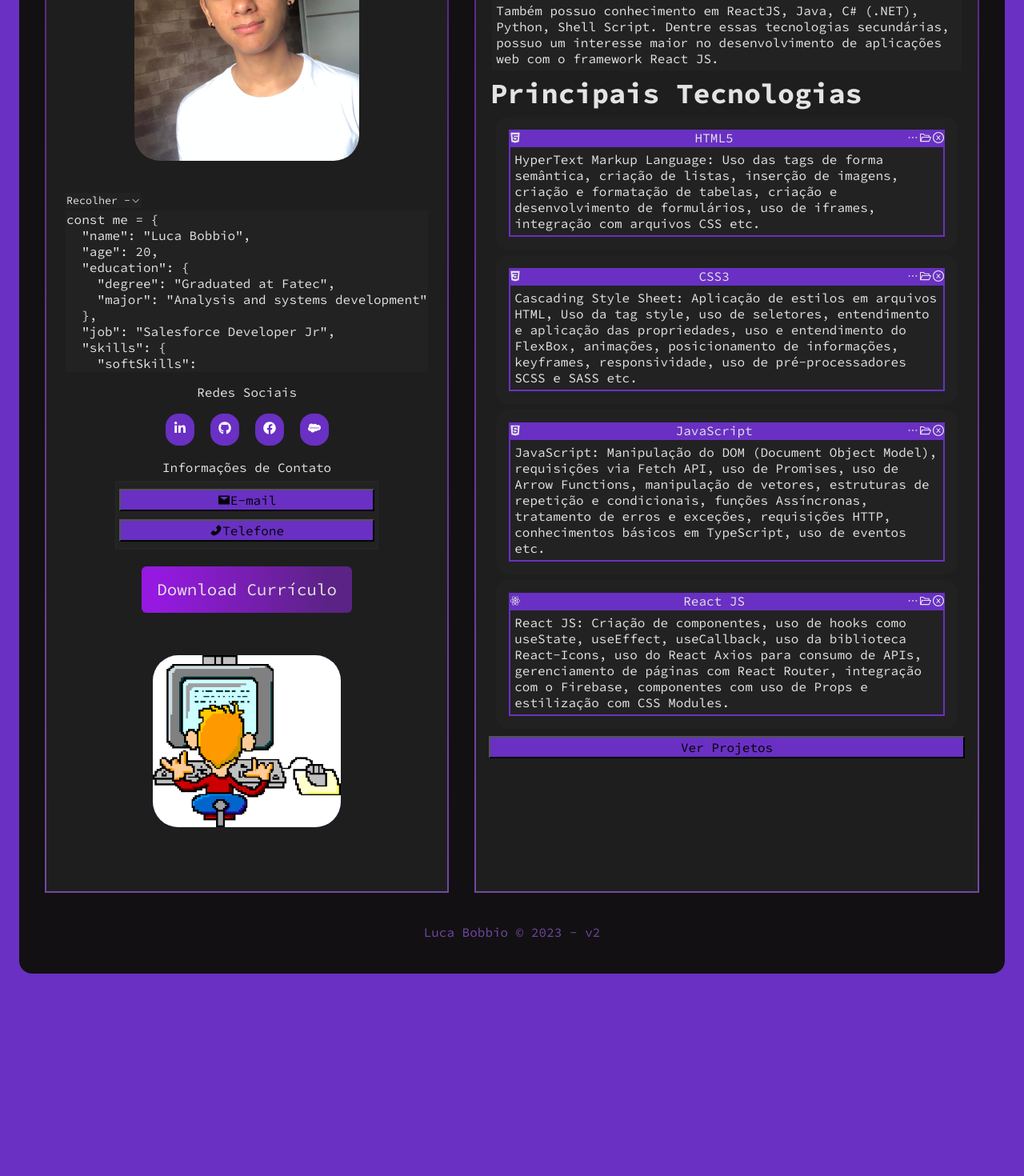
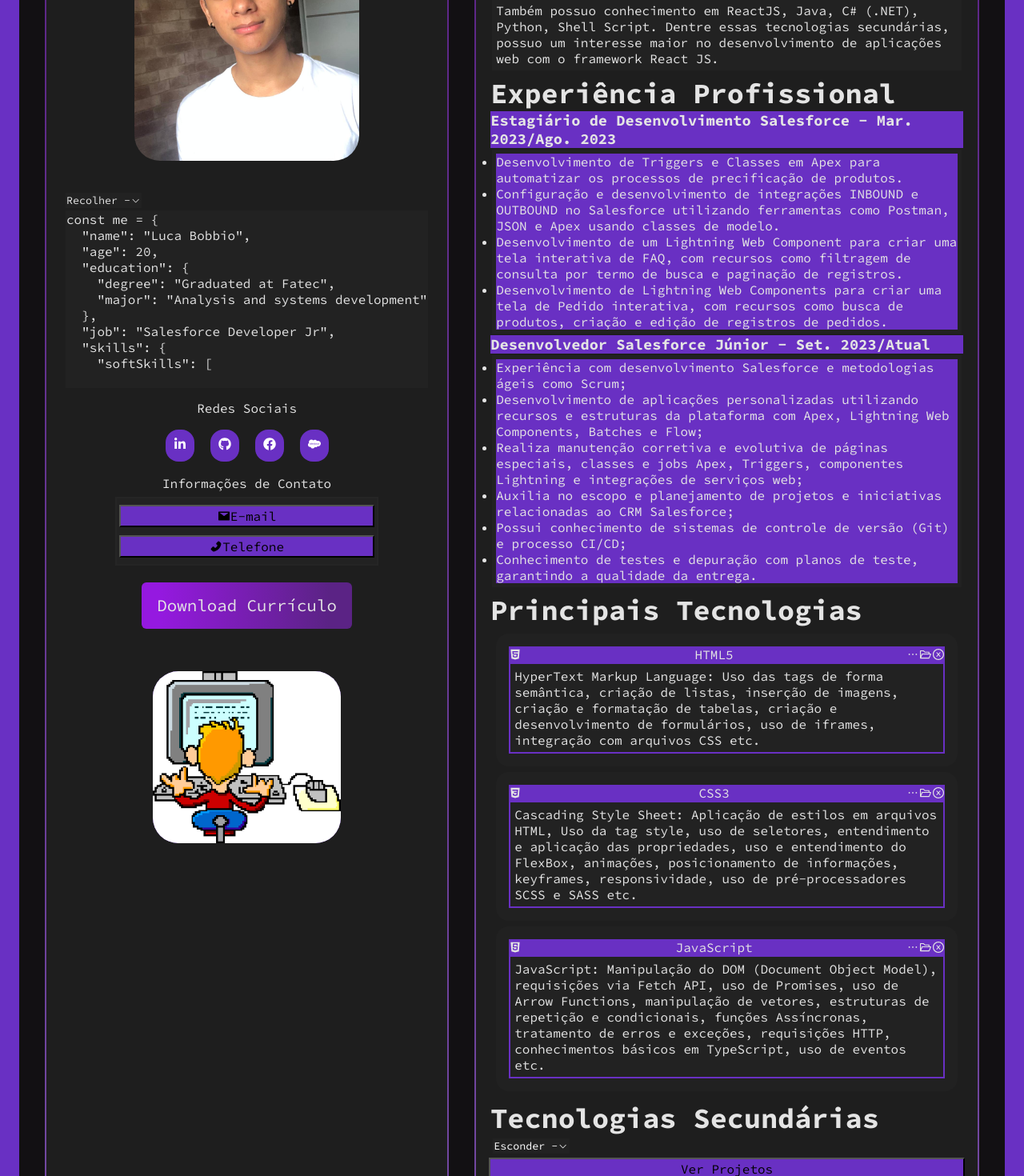
Before and after one commit to LucaBobbioDev/meu-portfolio, a React (Vite) app: page / in a window 1280 px wide. Shown: the part 360-1830 px from the top of the page at 80% size. Before the commit the page ends 1601 px from the top, so only its background shows below. Built offline with nearby package versions, Linux system fonts and the light colour scheme.

Commit message:
Added new sections: Experience and Secondary Stack

```diff
--- a/src/components/MainContent/MainContent.jsx
+++ b/src/components/MainContent/MainContent.jsx
@@ -2,7 +2,8 @@
 
 import Card from '../../layout/Card'
 
-import {DiHtml5, DiCss3, DiJavascript, DiReact} from 'react-icons/di'
+import { VscChevronDown,  VscChevronRight } from "react-icons/vsc";
+import { DiHtml5, DiCss3, DiJavascript, DiReact } from 'react-icons/di'
 import { AiOutlineCloseCircle, AiOutlineFolderOpen, AiOutlineEllipsis } from "react-icons/ai";
 
 
@@ -10,7 +11,28 @@
 import { MyProjects } from '../MyProjects/MyProjects';
 
 export const MainContent = () => {
-  const [show, setShow] = useState(false)
+  const [showProjects, setShowProjects] = useState(false)
+  const [showTec, setShowTec] = useState(false)
+
+  const toggleCollapse = () => {
+    setShowTec(!showTec);
+  };
+
+  const internExp = [
+    "Desenvolvimento de Triggers e Classes em Apex para automatizar os processos de precificação de produtos.",
+    "Configuração e desenvolvimento de integrações INBOUND e OUTBOUND no Salesforce utilizando ferramentas como Postman, JSON e Apex usando classes de modelo.",
+    "Desenvolvimento de um Lightning Web Component para criar uma tela interativa de FAQ, com recursos como filtragem de consulta por termo de busca e paginação de registros.",
+    "Desenvolvimento de Lightning Web Components para criar uma tela de Pedido interativa, com recursos como busca de produtos, criação e edição de registros de pedidos."
+  ];
+
+  const juniorExp =[
+    "Experiência com desenvolvimento Salesforce e metodologias ágeis como Scrum;",
+    "Desenvolvimento de aplicações personalizadas utilizando recursos e estruturas da plataforma com Apex, Lightning Web Components, Batches e Flow;",
+    "Realiza manutenção corretiva e evolutiva de páginas especiais, classes e jobs Apex, Triggers, componentes Lightning e integrações de serviços web;",
+    "Auxilia no escopo e planejamento de projetos e iniciativas relacionadas ao CRM Salesforce;",
+    "Possui conhecimento de sistemas de controle de versão (Git) e processo CI/CD;",
+    "Conhecimento de testes e depuração com planos de teste, garantindo a qualidade da entrega."
+  ]
 
   return (
     <main className='main-content-container'>
@@ -20,6 +42,25 @@
           Sou um profissional formado em Análise e Desenvolvimento de Sistemas pela Fatec Santana de Parnaíba. Tenho 1 ano de experiência como desenvolvedor júnior na área Salesforce, trabalhando diariamente com tecnologias como Apex, LWC, Visualforce, SOSL/SOQL e etc.
           <br /> <br />
           Também possuo conhecimento em ReactJS, Java, C# (.NET), Python, Shell Script. Dentre essas tecnologias secundárias, possuo um interesse maior no desenvolvimento de aplicações web com o framework React JS.
+          </p>
+        </section>
+        <section className='section-about-me-container'>
+          <h2>Experiência Profissional</h2>
+          <h3>Estagiário de Desenvolvimento Salesforce - Mar. 2023/Ago. 2023</h3>
+          <p>
+            <ul>
+              {internExp.map((project, index) => (
+                <li key={index}>{project}</li>
+              ))}
+            </ul>
+          </p>
+          <h3>Desenvolvedor Salesforce Júnior - Set. 2023/Atual</h3>
+          <p>
+            <ul>
+              {juniorExp.map((project, index) => (
+                <li key={index}>{project}</li>
+              ))}
+            </ul>
           </p>
         </section>
         <section className='section-tecnhology-container'>
@@ -51,6 +92,13 @@
                 JavaScript: Manipulação do DOM (Document Object Model), requisições via Fetch API, uso de Promises, uso de Arrow Functions, manipulação de vetores, estruturas de repetição e condicionais, funções Assíncronas, tratamento de erros e exceções, requisições HTTP, conhecimentos básicos em TypeScript, uso de eventos etc.
               </p>
           </Card>
+        </section>
+        <section className='section-tecnhology-container'>
+          <h2>Tecnologias Secundárias</h2>
+          <button onClick={toggleCollapse} style={toggleButton}>
+                {showTec ? <>Exibir -<VscChevronRight style={{ background: 'none' }}/> </> : <>Esconder -<VscChevronDown style={{ background: 'none' }}/></>}
+          </button>
+          {showTec?
           <Card>
             <span className='left-section-icon'>
               <DiReact/>React JS
@@ -60,11 +108,26 @@
               React JS: Criação de componentes, uso de hooks como useState, useEffect, useCallback, uso da biblioteca React-Icons, uso do React Axios para consumo de APIs, gerenciamento de páginas com React Router, integração com o Firebase, componentes com uso de Props e estilização com CSS Modules.
             </p>
           </Card>
+          :null}
+
         </section>
         <div className='button-container'>
-          <button onClick={() => setShow(!show)}> Ver Projetos</button>
+          <button onClick={() => setShowProjects(!showProjects)}> Ver Projetos</button>
         </div>
-        { show? <MyProjects/>:null }
+        { showProjects? <MyProjects/>:null }
     </main>
   )
 }
+
+const toggleButton = {
+  display: 'flex',
+  flexDirection: 'row',
+  justifyContent: 'center',
+  alignItems: 'center',
+  background: 'none',
+  backgroundColor: "#222222",
+  color: "white",
+  margin: '3px',
+  padding: '1px',
+  border: 'none'
+};
```
Lines whose indentation alone changed are shown as unchanged.
